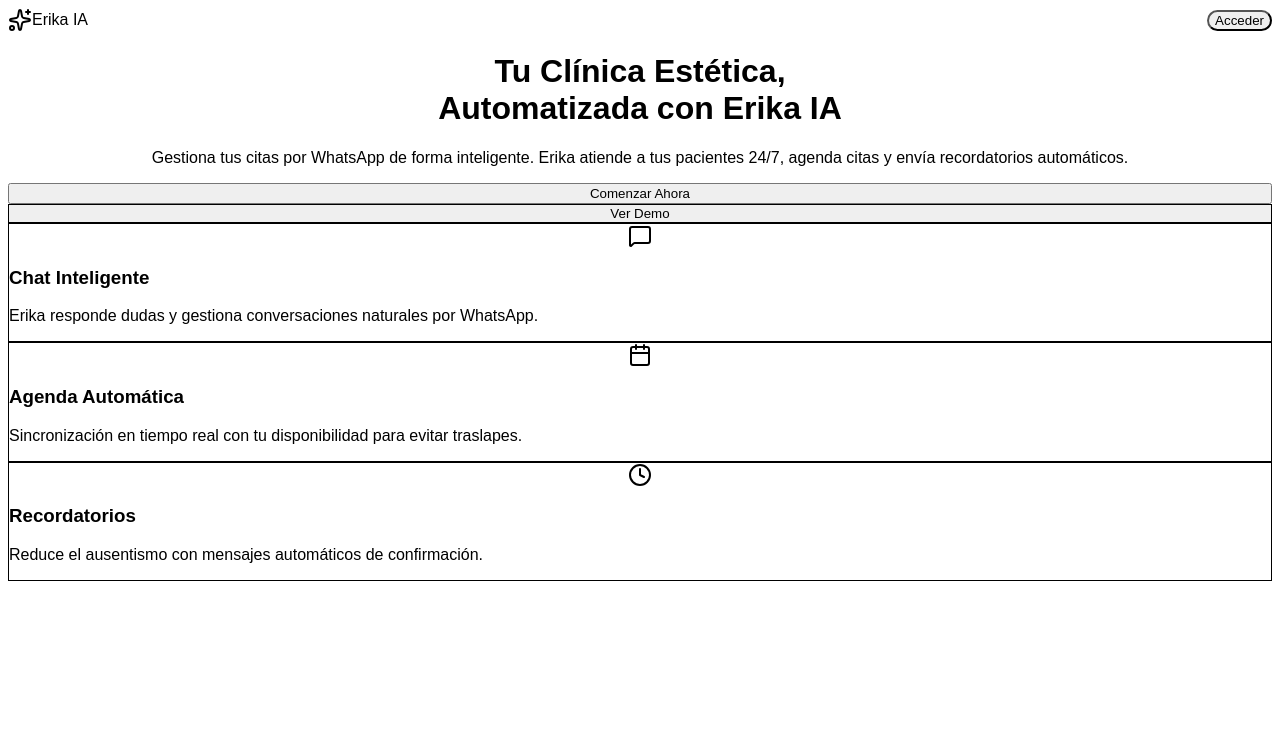
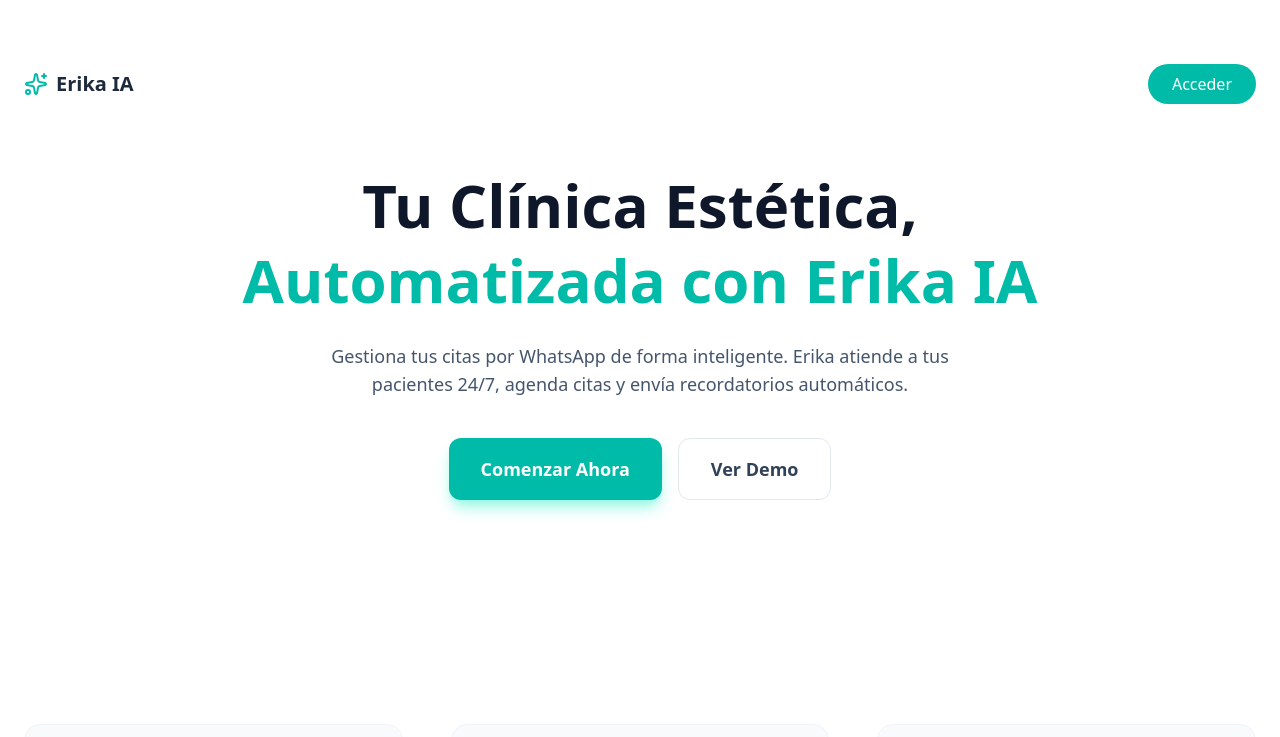
Before and after one commit to Mexrob/whatsappbot2, a React (Vite) app: page / in a window 1280 px wide. Shown: the top 737 px of the page. Built offline with nearby package versions, Linux system fonts and the light colour scheme.

Commit message:
Fix Tailwind v4 Dark Mode and restore CSS

```diff
--- a/postcss.config.js
+++ /dev/null
@@ -1,6 +0,0 @@
-export default {
-    plugins: {
-        tailwindcss: {},
-        autoprefixer: {},
-    },
-}
--- a/src/index.css
+++ b/src/index.css
@@ -1,6 +1,6 @@
-@tailwind base;
-@tailwind components;
-@tailwind utilities;
+@import "tailwindcss";
+
+@variant dark (&:where(.dark, .dark *));
 
 :root {
   --background: 0 0% 100%;
```
